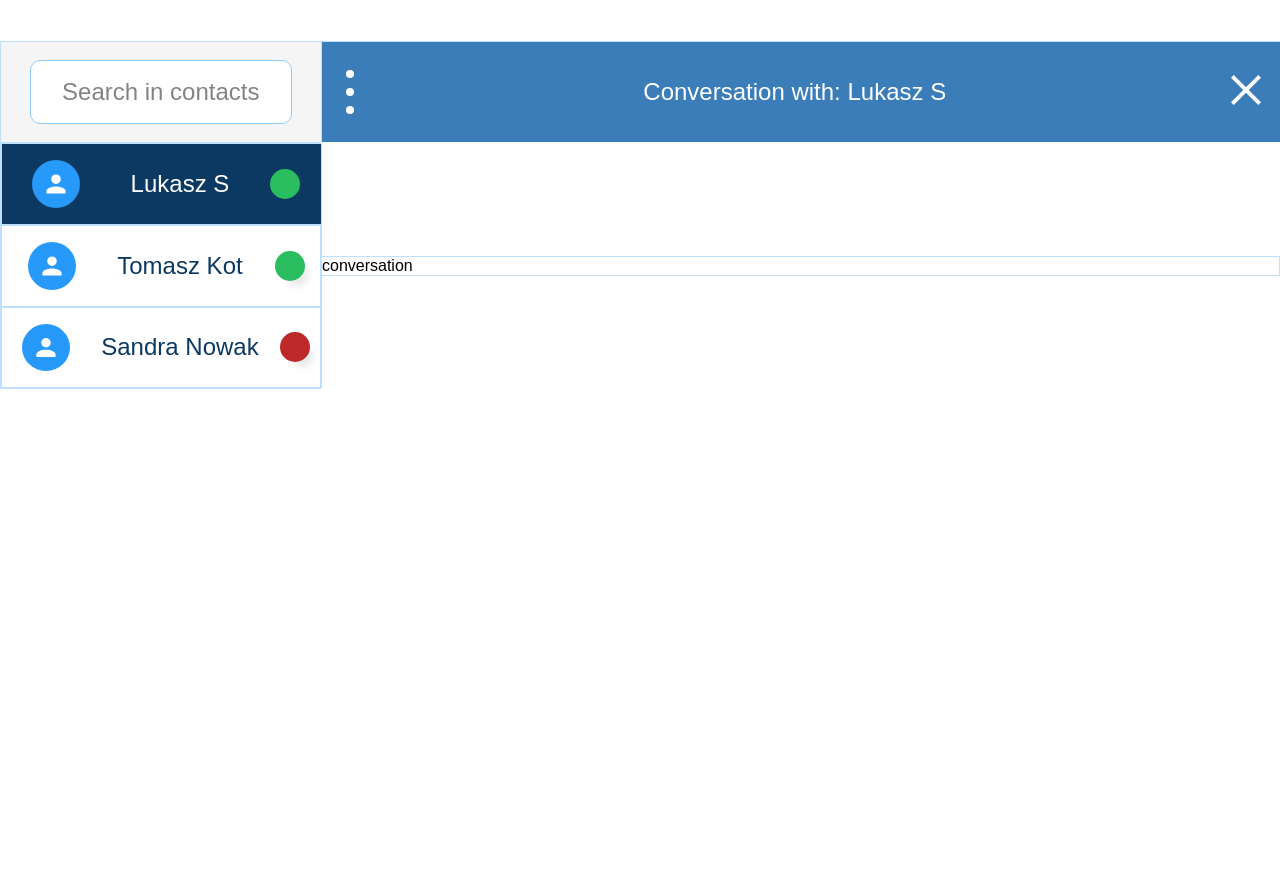
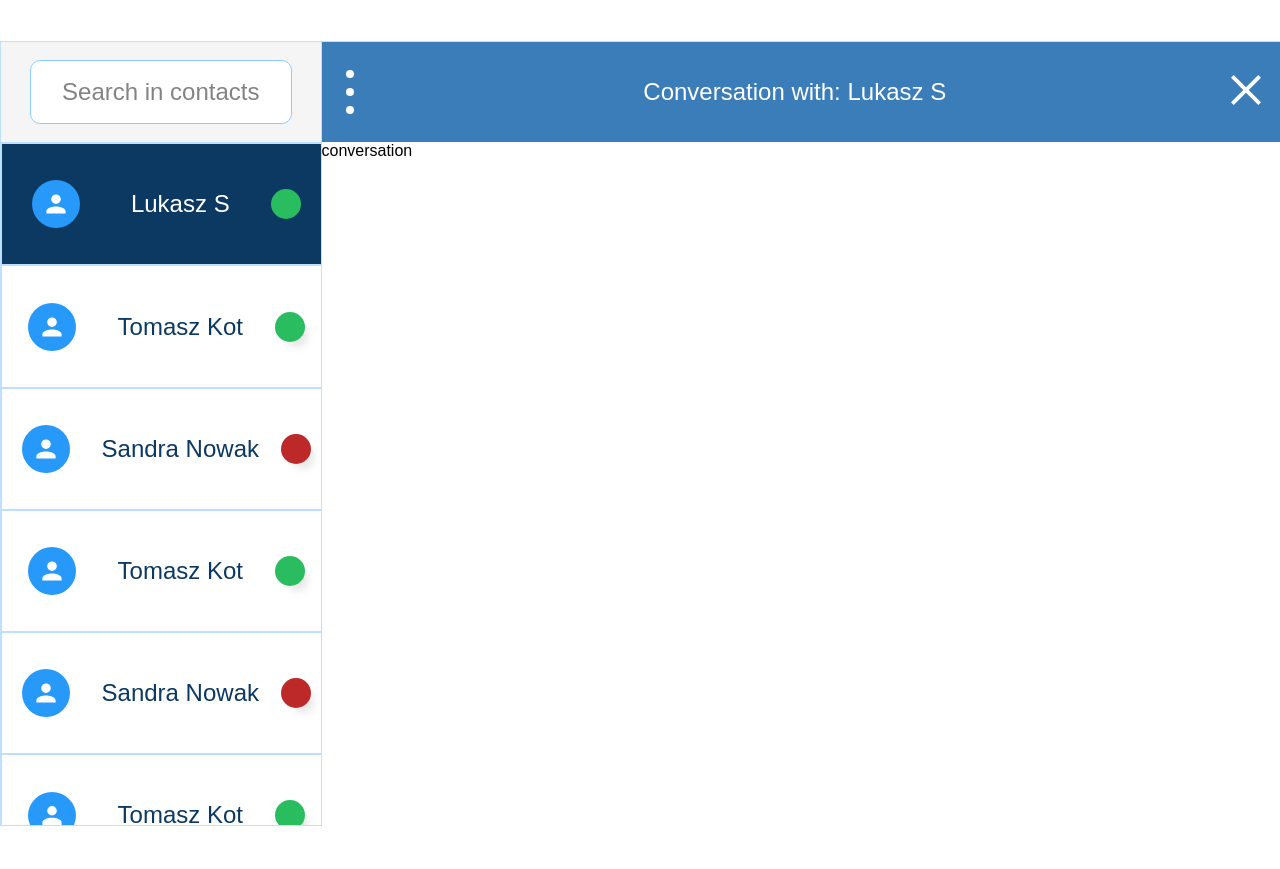
Before and after one commit to lStrachanowski/pychat, a Flask app: page /chat in a window 1280 px wide. Shown: the part 133-1002 px from the top of the page. Run offline with Flask 2, Linux system fonts and the light colour scheme.

Commit message:
scroll added to contactlist

```diff
--- a/static/css/main.css
+++ b/static/css/main.css
@@ -1,3 +1,4 @@
+
 .index-header-menu-position{
     width: 50%;
     float: right;
@@ -425,8 +426,8 @@ input{
 
  .conversation-container{
      display: flex;
-     align-items: center;
      width: 100%;
+     /* height: 69vh; */
  }
 
  .contact-list-panel{
@@ -434,12 +435,15 @@ input{
     border: 1px solid #BCE0FD;
     display: flex;
     flex-direction: column;
+    overflow:scroll;
+    overflow-x:hidden;
+    flex-wrap: nowrap;
+    overflow-y: auto;
+    max-height: 68vh;
  }
 
  .conversation-display{
     width: 75%;
-    border: 1px solid #BCE0FD;
-    height: auto;
  }
 
  .contact-list-item{
@@ -450,6 +454,7 @@ input{
     width: 100%;
     transition: 0.15s;
     border: 1px solid #BCE0FD;
+    min-height: 12vh;
  }
 
  .contact-list-item:hover{
@@ -469,10 +474,20 @@ input{
     transition: 0.15s;
     border: 1px solid #BCE0FD;
     background-color: #0B3961;
+    cursor: pointer;
+    min-height: 12vh;
  }
 
  .contact-list-item-active > .contact-list-name{
     color: white;
+ }
+
+ .contact-list-noitem{
+    display: flex;
+    flex-direction: row;
+    justify-content: space-around;
+    align-items: center;
+    width: 100%;
  }
 
  .contact-list-icon-style{
@@ -516,6 +531,10 @@ input{
  .contact-list-name{
      font-size: 1.5em;
      color: #0B3961;
+ }
+ .contact-list-noname{
+    font-size: 1.5em;
+    color: #0B3961;
  }
 
 /* mobile phone mode */
--- a/templates/chat.html
+++ b/templates/chat.html
@@ -29,11 +29,14 @@
 </div>
 <div class="conversation-container">
         <div class="contact-list-panel">
-                <div class="contact-list-item-active">
-                        <img src="/static/img/contact-icon.svg" alt="contact icon" class="contact-list-icon-style">
-                        <div class="contact-list-name">Lukasz S</div>
-                        <div class="green-dot"></div>
-                </div>
+            <!-- <div class="contact-list-noitem">
+                    <div class="contact-list-noname">No contacts</div>
+            </div>  -->
+            <div class="contact-list-item-active">
+                    <img src="/static/img/contact-icon.svg" alt="contact icon" class="contact-list-icon-style">
+                    <div class="contact-list-name">Lukasz S</div>
+                    <div class="green-dot"></div>
+             </div>
             <div class="contact-list-item">
                     <img src="/static/img/contact-icon.svg" alt="contact icon" class="contact-list-icon-style">
                     <div class="contact-list-name">Tomasz Kot</div>
@@ -44,6 +47,34 @@
                     <div class="contact-list-name">Sandra Nowak</div>
                     <div class="red-dot"></div>
             </div>
+
+
+            <div class="contact-list-item">
+                    <img src="/static/img/contact-icon.svg" alt="contact icon" class="contact-list-icon-style">
+                    <div class="contact-list-name">Tomasz Kot</div>
+                    <div class="green-dot"></div>
+            </div>
+            <div class="contact-list-item">
+                    <img src="/static/img/contact-icon.svg" alt="contact icon" class="contact-list-icon-style">
+                    <div class="contact-list-name">Sandra Nowak</div>
+                    <div class="red-dot"></div>
+            </div>
+
+
+
+
+            <div class="contact-list-item">
+                    <img src="/static/img/contact-icon.svg" alt="contact icon" class="contact-list-icon-style">
+                    <div class="contact-list-name">Tomasz Kot</div>
+                    <div class="green-dot"></div>
+            </div>
+            <div class="contact-list-item">
+                    <img src="/static/img/contact-icon.svg" alt="contact icon" class="contact-list-icon-style">
+                    <div class="contact-list-name">Sandra Nowak</div>
+                    <div class="red-dot"></div>
+            </div>
+
+
         </div>
         <div class="conversation-display">
             conversation
```
